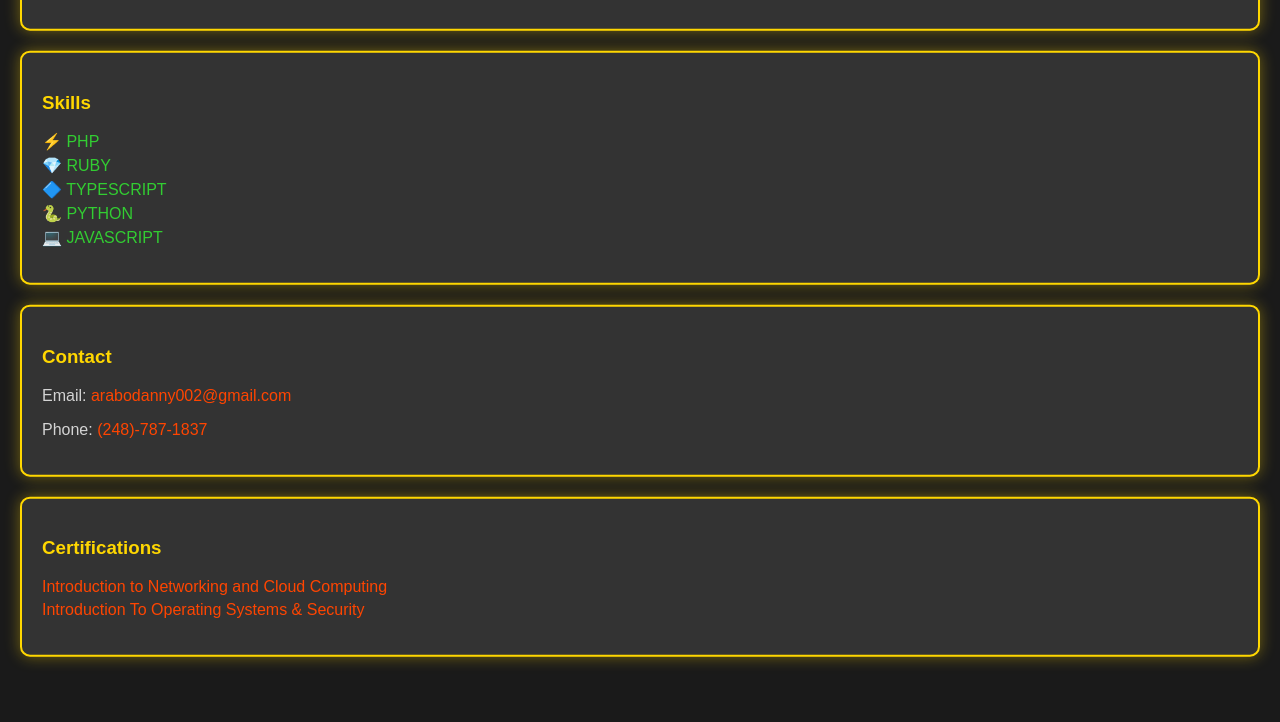
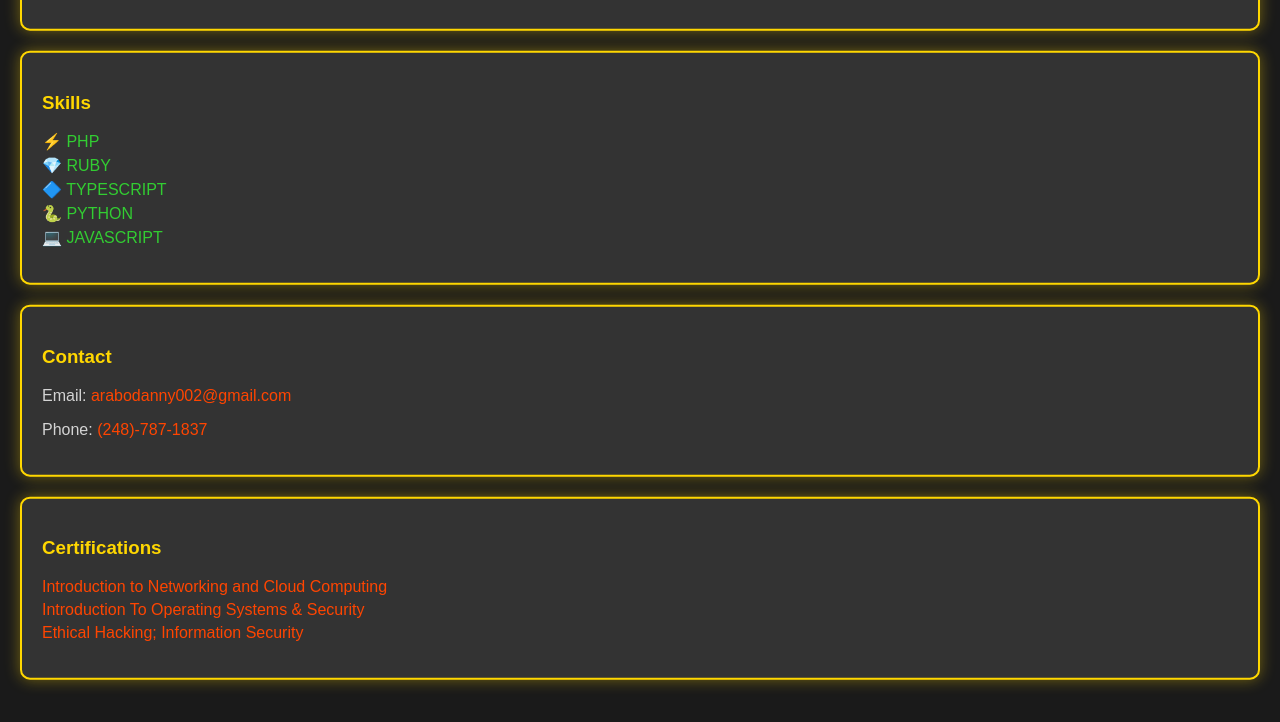
Before and after one commit to DRA3V50/DanyArabo_Portfolio.github.io, a plain HTML site: page index.html in a window 1280 px wide. Shown: the part 646-1368 px from the top of the page. Before the commit the page ends 1345 px from the top, so only its background shows below. Drawn offline with Linux system fonts and the light colour scheme.

Commit message:
index.html

```diff
--- a/index.html
+++ b/index.html
@@ -195,6 +195,7 @@
       <ul>
         <li><a href="https://www.coursera.org/account/accomplishments/certificate/CVV8TCMJ03GB" target="_blank">Introduction to Networking and Cloud Computing</a></li>
         <li><a href="https://www.coursera.org/account/accomplishments/certificate/PKW5DFTRM9UQ" target="_blank">Introduction To Operating Systems & Security</a></li>
+        <li><a href="https://alison.com/user/transcript/2276" target="_blank">Ethical Hacking; Information Security</a></li>
       </ul>
     </section>
   </main>
```
